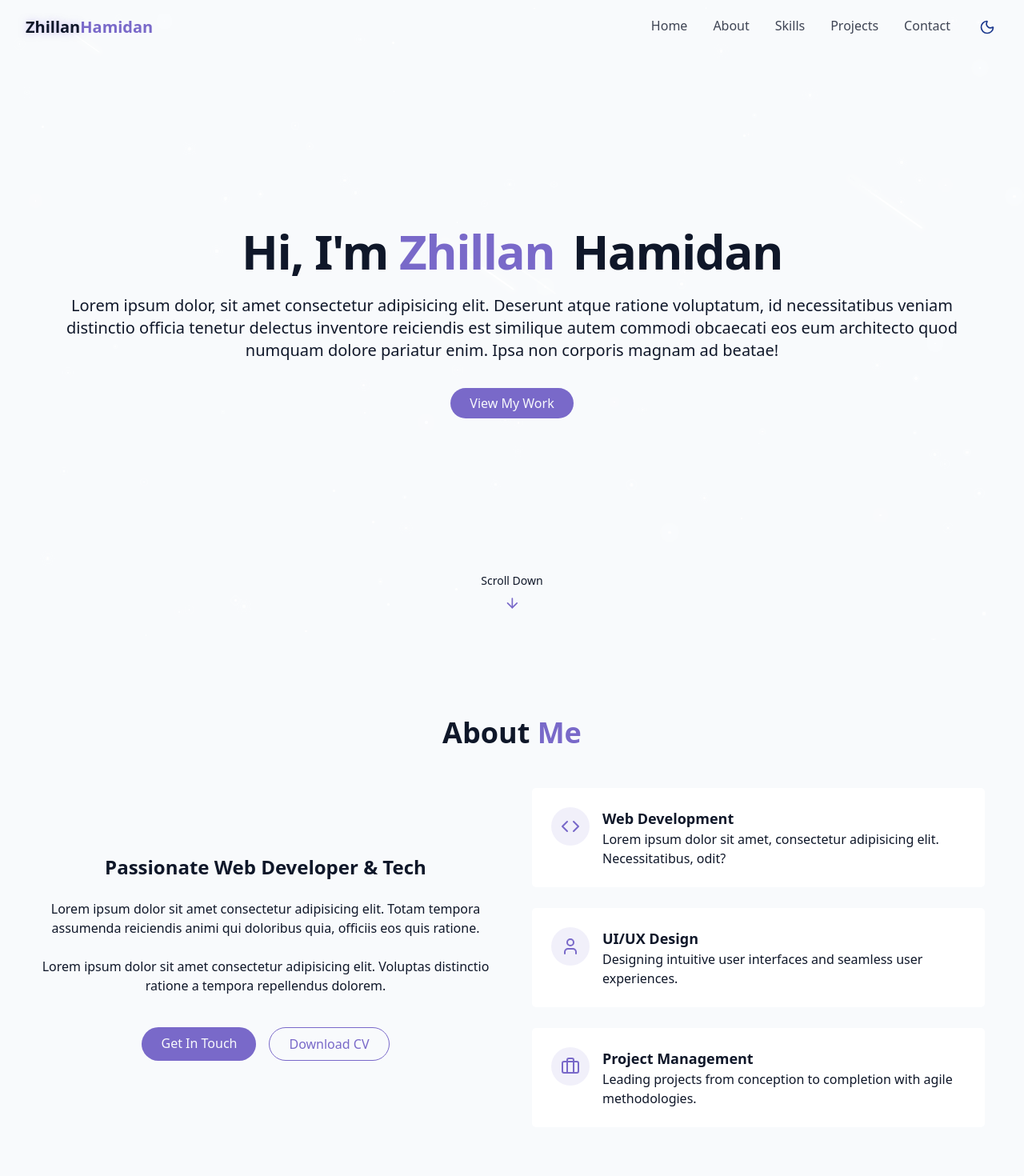
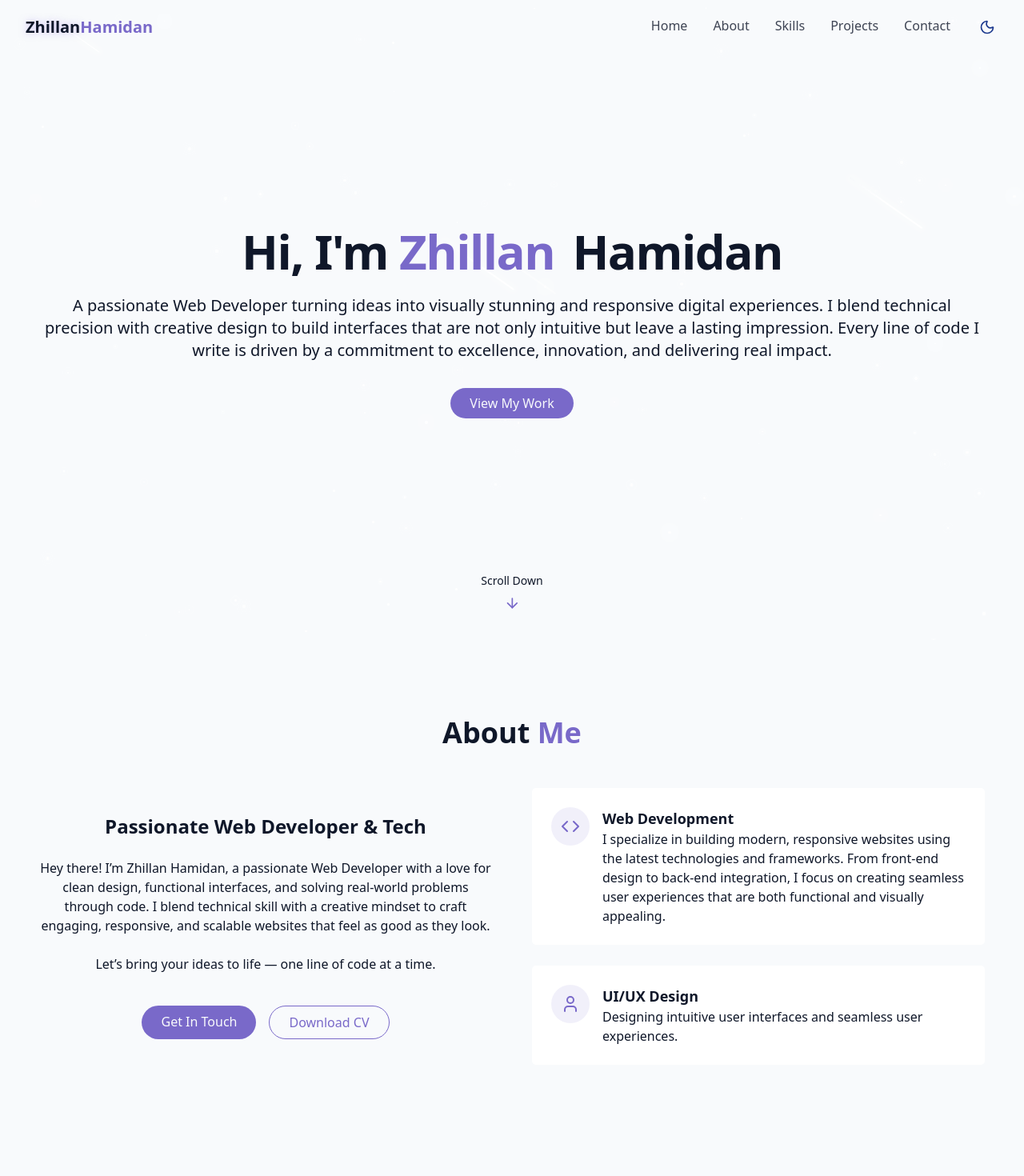
Before and after one commit to midun19/Portofolio, a React (Vite) app: page / in a window 1280 px wide. Shown: the top 1470 px of the page at 80% size. Built offline with nearby package versions, Linux system fonts and the light colour scheme.

Commit message:
update : rubah deskripsi hero, about me dan form

```diff
--- a/src/App.jsx
+++ b/src/App.jsx
@@ -1,7 +1,7 @@
 import { BrowserRouter, Route, Routes } from "react-router-dom";
 import Home from "./pages/Home";
 import NotFound from "./pages/NotFound";
-import { Toaster } from "./components/ui/toaster";
+import { Toaster } from "./components/ui/Toaster";
 
 function App() {
   return (
--- a/src/components/AboutSection.jsx
+++ b/src/components/AboutSection.jsx
@@ -17,14 +17,15 @@ const AboutSection = () => {
             </h3>
 
             <p className="text-muted-foreground">
-              Lorem ipsum dolor sit amet consectetur adipisicing elit. Totam
-              tempora assumenda reiciendis animi qui doloribus quia, officiis
-              eos quis ratione.
+              Hey there! I’m Zhillan Hamidan, a passionate Web Developer with a
+              love for clean design, functional interfaces, and solving
+              real-world problems through code. I blend technical skill with a
+              creative mindset to craft engaging, responsive, and scalable
+              websites that feel as good as they look.
             </p>
 
             <p className="text-muted-foreground">
-              Lorem ipsum dolor sit amet consectetur adipisicing elit. Voluptas
-              distinctio ratione a tempora repellendus dolorem.
+              Let’s bring your ideas to life — one line of code at a time.
             </p>
 
             <div className="flex flex-col sm:flex-row gap-4 pt-4 justify-center">
@@ -50,8 +51,11 @@ const AboutSection = () => {
                 <div className="text-left">
                   <h4 className="font-semibold text-lg">Web Development</h4>
                   <p className="text-muted-foreground">
-                    Lorem ipsum dolor sit amet, consectetur adipisicing elit.
-                    Necessitatibus, odit?
+                    I specialize in building modern, responsive websites using
+                    the latest technologies and frameworks. From front-end
+                    design to back-end integration, I focus on creating seamless
+                    user experiences that are both functional and visually
+                    appealing.
                   </p>
                 </div>
               </div>
@@ -70,20 +74,6 @@ const AboutSection = () => {
                 </div>
               </div>
             </div>
-            <div className="gradient-border p-6 card-hover">
-              <div className="flex items-start gap-4">
-                <div className="p-3 rounded-full bg-primary/10">
-                  <Briefcase className="h-6 w-6 text-primary" />
-                </div>
-                <div className="text-left">
-                  <h4 className="font-semibold text-lg">Project Management</h4>
-                  <p className="text-muted-foreground">
-                    Leading projects from conception to completion with agile
-                    methodologies.
-                  </p>
-                </div>
-              </div>
-            </div>
           </div>
         </div>
       </div>
--- a/src/components/ContactSection.jsx
+++ b/src/components/ContactSection.jsx
@@ -7,7 +7,7 @@ import {
   Send,
   Twitter,
 } from "lucide-react";
-import React, { useState } from "react";
+import React, { useRef, useState } from "react";
 import { cn } from "@/lib/utils";
 import { useToast } from "../hooks/use-toast";
 import { Description } from "@radix-ui/react-toast";
@@ -15,10 +15,10 @@ import { Description } from "@radix-ui/react-toast";
 const ContactSection = () => {
   const { toast } = useToast();
   const [isSubmitting, setIsSubmitting] = useState(false);
+  const formRef = useRef(null);
 
   const handleSubmit = (e) => {
     e.preventDefault();
-
     setIsSubmitting(true);
 
     setTimeout(() => {
@@ -27,6 +27,12 @@ const ContactSection = () => {
         description: "Thank you for your message",
       });
       setIsSubmitting(false);
+      // Submit form ke FormSubmit (data masih ada)
+      e.target.submit();
+      // Reset form setelah submit (beri delay agar data terkirim)
+      setTimeout(() => {
+        if (formRef.current) formRef.current.reset();
+      }, 500);
     }, 1500);
   };
 
@@ -108,7 +114,14 @@ const ContactSection = () => {
           <div className="bg-card p-8 rounded-lg shadow-xs">
             <h3 className="text-2xl font-semibold mb-6">Send a Message</h3>
 
-            <form action="" className="space-y-6 " onSubmit={handleSubmit}>
+            <form
+              ref={formRef}
+              action="https://formsubmit.co/zhillanhamidan19@gmail.com"
+              method="POST"
+              className="space-y-6 "
+              target="_blank"
+              onSubmit={handleSubmit}
+            >
               <div className="">
                 <label
                   htmlFor="name"
--- a/src/components/HeroSection.jsx
+++ b/src/components/HeroSection.jsx
@@ -22,11 +22,11 @@ const HeroSection = () => {
           </h1>
 
           <p className="text-lg md:text-xl text-muted-foreground max-2-2xl mx-auto opacity-0 animate-fade-in-delay-3">
-            Lorem ipsum dolor, sit amet consectetur adipisicing elit. Deserunt
-            atque ratione voluptatum, id necessitatibus veniam distinctio
-            officia tenetur delectus inventore reiciendis est similique autem
-            commodi obcaecati eos eum architecto quod numquam dolore pariatur
-            enim. Ipsa non corporis magnam ad beatae!
+            A passionate Web Developer turning ideas into visually stunning and
+            responsive digital experiences. I blend technical precision with
+            creative design to build interfaces that are not only intuitive but
+            leave a lasting impression. Every line of code I write is driven by
+            a commitment to excellence, innovation, and delivering real impact.
           </p>
 
           <div className="pt-4 opacity-0 animate-fade-in-delay-4">
```
Also changed, not shown: 1 other file (tests, documents, lock files or other folders).
